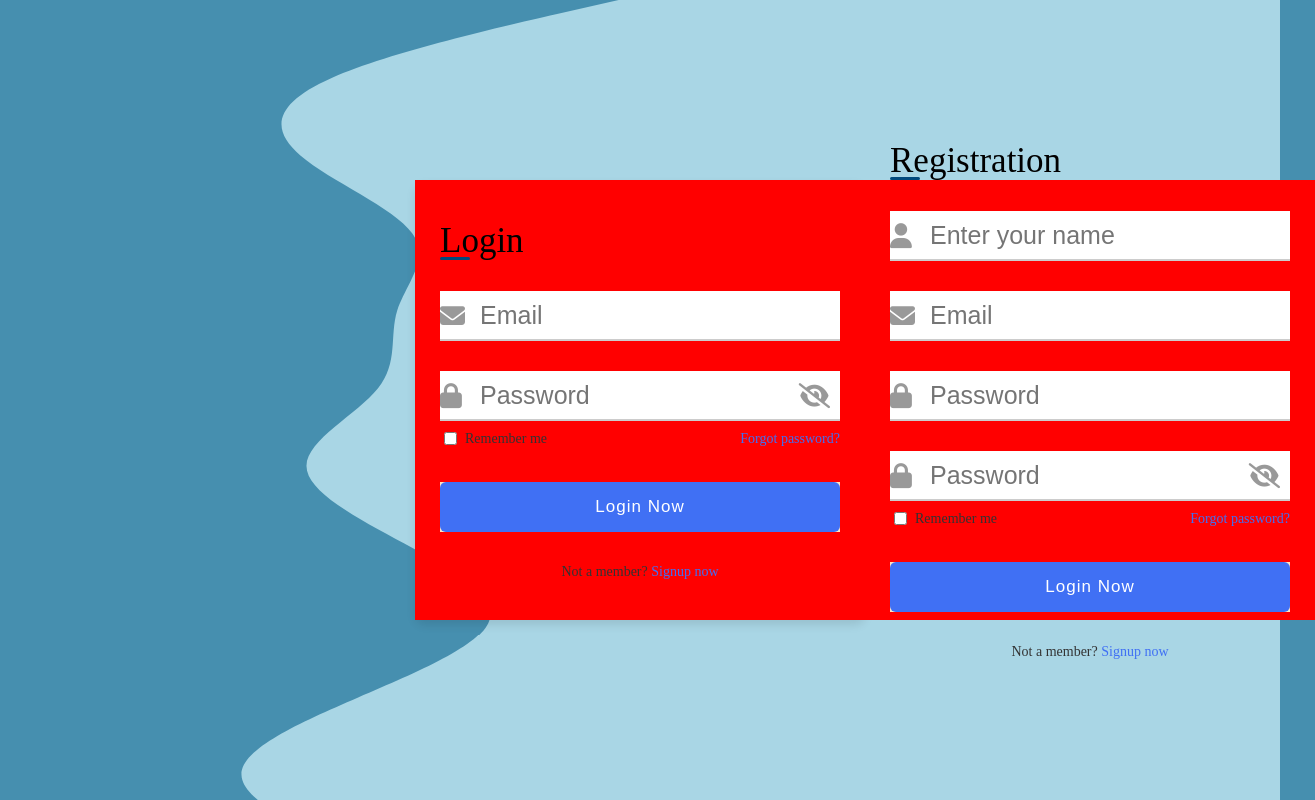
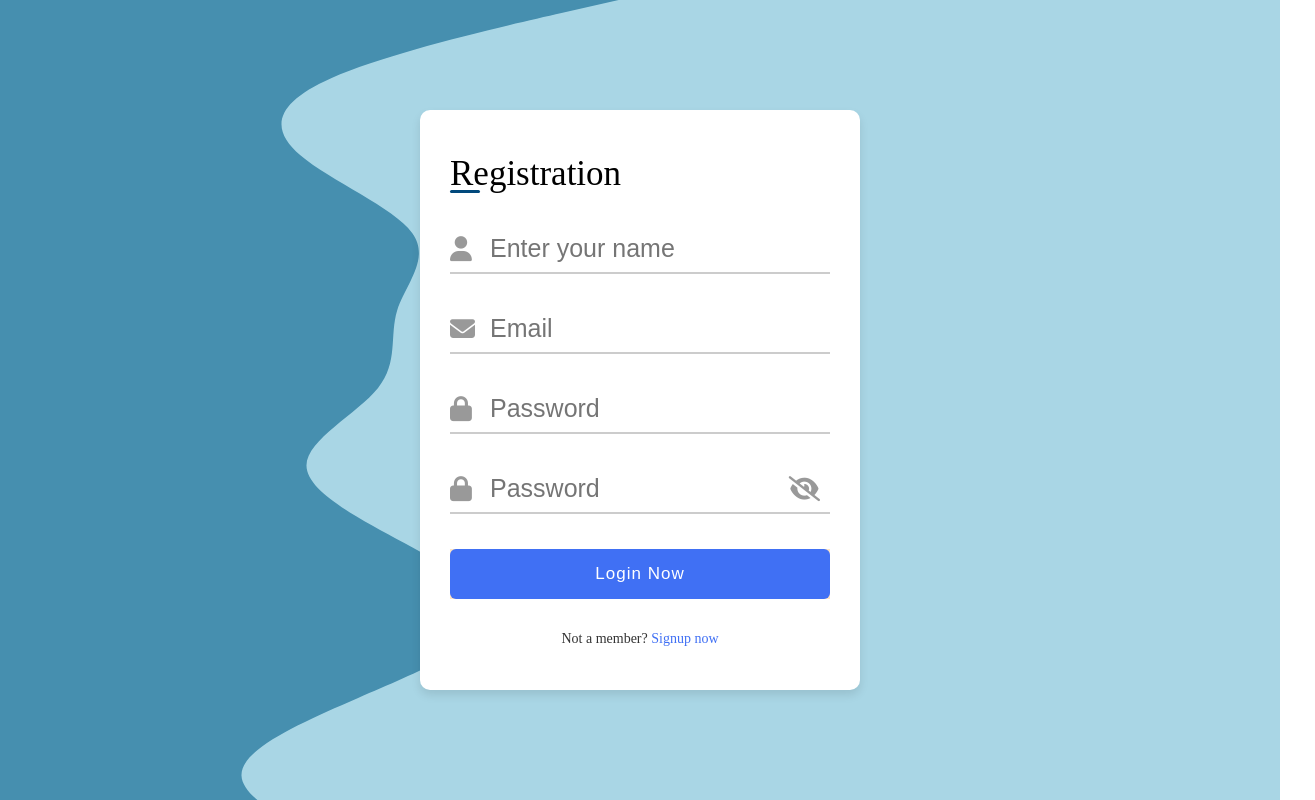
Before and after one commit to Asp0leczny/Sign-In-And-Up, a plain HTML site: page index.html in a window 1280 px wide. Both pictures are taken after a click on the link "Signup now". Shown: the whole page, 1315 px wide, since content can reach past the window. Drawn offline with Linux system fonts and the light colour scheme.

Commit message:
Added main animation, finished

```diff
--- a/index.html
+++ b/index.html
@@ -29,7 +29,7 @@
                     </div>
                     <div class="checkbox-text">
                         <div class="checkbox-content">
-                            <input type="checkbox" name="logcheck" >
+                            <input type="checkbox" name="logcheck" id="logcheck" >
                             <label for="logcheck" class="text">Remember me</label>
                         </div>
                         <a href="#" class="text"> Forgot password?</a>
@@ -47,7 +47,7 @@
 
             <!-- REGISTRATION FORM -->
 
-            <div class="form registration">
+            <div class="form signup">
                 <span class="title">Registration</span>
                 <form action="#">
                     <div class="input-field">
@@ -67,13 +67,6 @@
                         <i class="fa-sharp fa-solid fa-lock icon"></i>
                         <i class="fa-sharp fa-solid fa-eye-slash pass"></i>
                     </div>
-                    <div class="checkbox-text">
-                    <div class="checkbox-content">
-                            <input type="checkbox" name="logcheck" >
-                            <label for="logcheck" class="text">Remember me</label>
-                        </div>
-                        <a href="#" class="text"> Forgot password?</a>
-                    </div>
                     <div class="input-field button">
                         <input type="button" value="Login Now">
                     </div>
--- a/style.css
+++ b/style.css
@@ -15,23 +15,50 @@ body{
 
 .container{
     background-color: #fff;
-    max-width: 450px;
+    max-width: 440px;
     width: 100%;
     border-radius: 10px;
     box-shadow: 0 5px 10px rgba(0, 0, 0, 0.1);
+    overflow: hidden;
 }
 
 .container .forms{
     display: flex;
     align-items: center;
-    height: 440px;
+    height: 420px;
     width: 200%;
-    background-color: red;
+    transition: height 0.2s ease;
+
 }
 
 .container .form{
     width: 50%;
-    padding: 25px;
+    padding: 30px;
+    background-color: #fff;
+    transition: margin-left 0.18s ease;
+
+}
+
+
+.container.active .login{
+    margin-left: -50%;
+    opacity: 0;
+    transition: margin-left 0.18s ease, opacity 0.15s ease;
+}
+
+
+.container .signup{
+    opacity: 0;
+    transition: opacity 0.09s ease;
+}
+
+.container.active .signup{
+    opacity: 1;
+    transition: opacity 0.2s ease;
+}
+
+.container.active .forms{
+    height: 580px;
 }
 
 .container .form .title{
```
